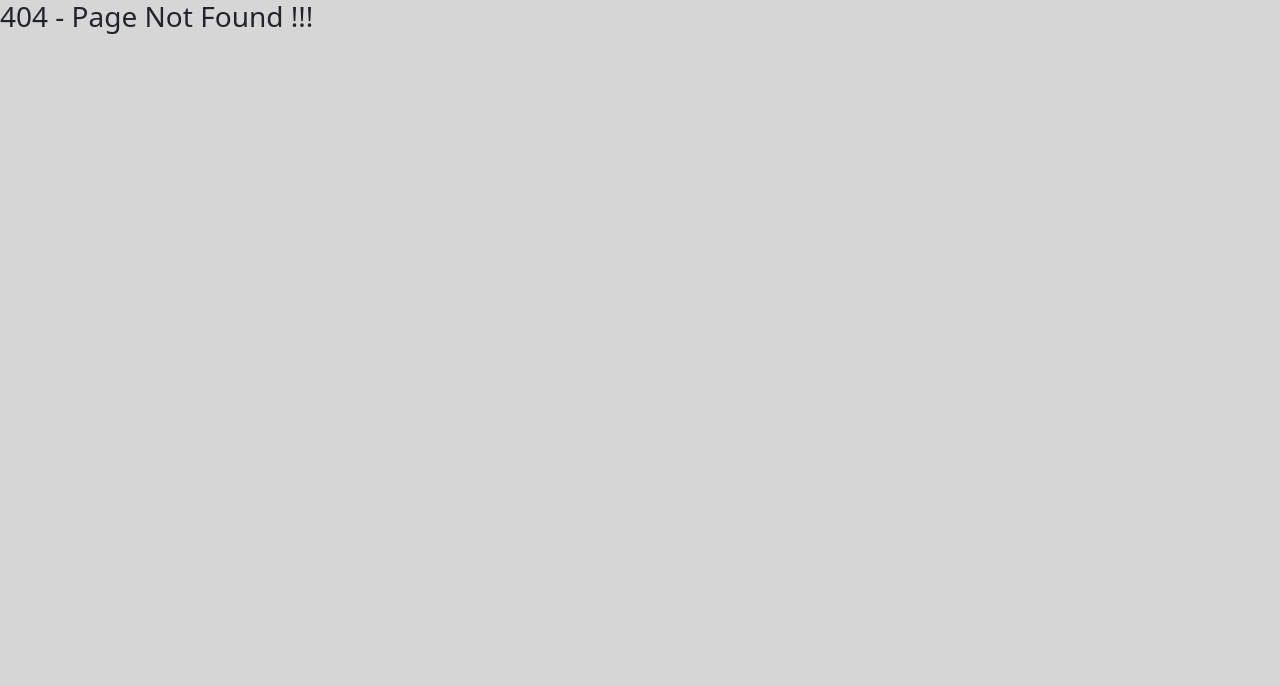
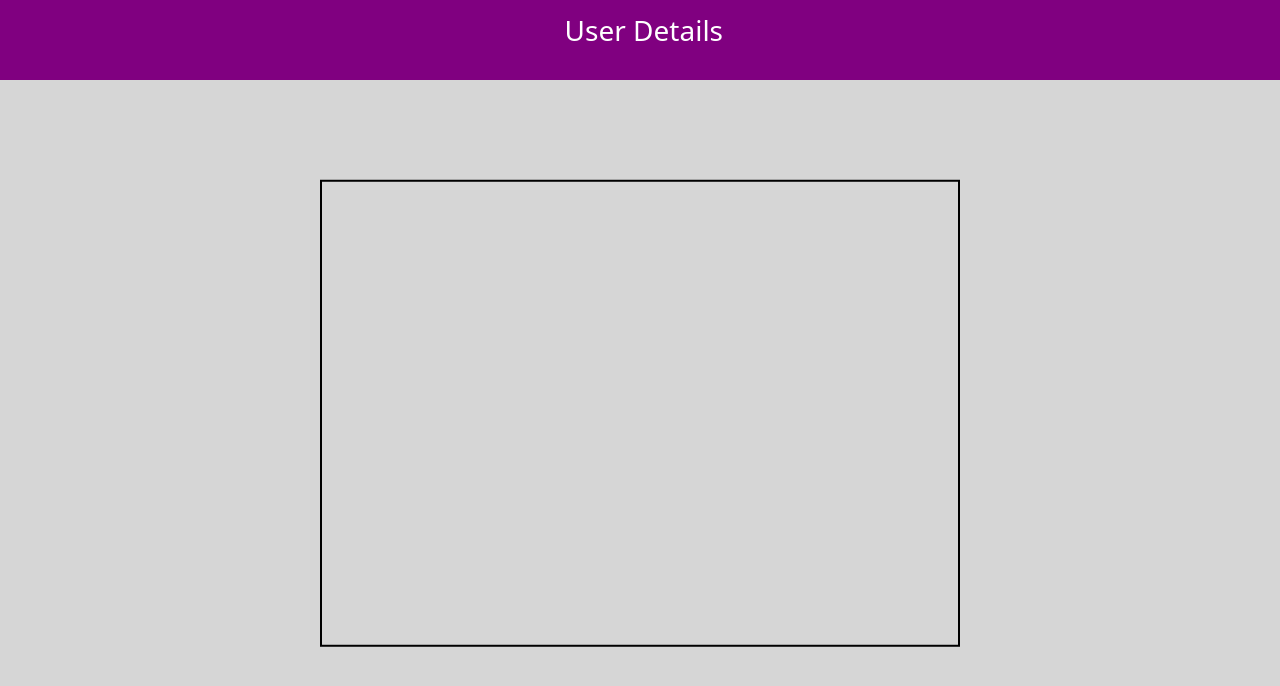
Before and after one commit to Aadhar-Kaushik/react-poc, a React (Create React App) app: page /user-details in a window 1280 px wide. Before the commit this address had no page. Shown: the top 686 px of the page. Built offline with nearby package versions, Linux system fonts and the light colour scheme.

Commit message:
User Details Page

```diff
--- a/src/components/Header/Header.js
+++ b/src/components/Header/Header.js
@@ -1,17 +1,25 @@
 import { useContext } from "react"
 import { useDispatch, useSelector } from "react-redux"
+import { useLocation, useParams } from "react-router-dom"
 import { toggleCart } from "../../ui/redux/actions"
 import CartContext from "../../ui/store/cart-context/cart-context"
 import classes from "./Header.module.css"
-const Header = () => {
+const Header = (props) => {
     // const cartCtx=useContext(CartContext)
     const count=useSelector(state=>state.cart.count)
 
     const dispatch=useDispatch()
+    const params=useParams()
 
-    return <div className={classes.header}>
-        <div className={classes["cart-button"]}>
-            <button className="btn btn-primary" onClick={()=>dispatch(toggleCart())}>Cart ({count}) </button>
+
+
+    return <div className={classes.header +" row"}>
+        <div className="col-md-10">
+
+        <h3 className={classes.heading}>{params["name"] || props.heading}</h3>
+        </div>
+        <div className={classes["cart-button"]+" col-md-2"}>
+           {props.isCartBtnShown &&  <button className="btn btn-primary" onClick={()=>dispatch(toggleCart())}>Cart ({count}) </button>}
         </div>
     </div>
 }
--- a/src/components/Header/Header.module.css
+++ b/src/components/Header/Header.module.css
@@ -2,14 +2,20 @@
     height: 5em;
     width: 100%;
     background: purple;
+    margin: 0;
 }
 
 .cart-button{
     float: right;
 }
+.heading{
+    color: white;
+    margin-left: 53%;
+    padding-top: 0.5em;
+}
 .cart-button button{
     font-weight: 600;
-    margin-right: 3em;
+    /* margin-right: 3em; */
     margin-top: 1em;
     height: 3em;
     width: 7em;
--- a/src/components/Home/Home.js
+++ b/src/components/Home/Home.js
@@ -18,7 +18,9 @@ const Home = () => {
     return <>
         {isCartShown && <Cart
         />}
-        <Header />
+        <Header isCartBtnShown={true}
+        heading="MEALS"
+        />
         <Outlet/>
     </>
 
--- a/src/components/Login/Login.js
+++ b/src/components/Login/Login.js
@@ -43,6 +43,7 @@ const Login = () => {
             </div>
             <div><label>Password : </label><br /><input
                 value={password}
+                type="password"
                 onChange={onChangePassword}
                 onBlur={onBlurPassword}
             /></div>
--- a/src/components/MealDetails/MealDetails.js
+++ b/src/components/MealDetails/MealDetails.js
@@ -19,7 +19,10 @@ const MealDetails = () => {
 
     return <div className={classes.table}>
         <button className="btn btn-danger" onClick={() => navigate(-1)}>Back</button>
-        <button className="btn btn-primary" onClick={() => setToggle(prev=>!prev)}>Toggle</button>
+        <button className="btn btn-primary" onClick={() => setToggle(prev=>!prev)}>
+            <div>Toggle</div>
+            <div>(For UseEffect)</div>
+        </button>
 
         <table>
             <tr>
--- a/src/components/Modal/Modal.js
+++ b/src/components/Modal/Modal.js
@@ -1,36 +1,47 @@
 import React, { useContext } from "react"
 import ReactDOM from "react-dom"
-import { useDispatch } from "react-redux"
+import { useDispatch, useSelector } from "react-redux"
+import { useNavigate } from "react-router-dom"
 import { toggleCart } from "../../ui/redux/actions"
 import classes from "./Modal.module.css"
 
-const Content=props=>{
+const Content = props => {
 
     // const cartCtx=useContext(CartContext)
-    const dispatch=useDispatch()
+    const cart = useSelector(state => state.cart)
+    const dispatch = useDispatch()
+    const navigate = useNavigate()
+
+    const onClickOrderHandler = () => {
+        navigate("/user-details")
+    }
+
     return <div className={classes.content}>
         <div className={classes.head}>{props.head}</div>
         <div className={classes.body}>{props.body}</div>
         <div className={classes.foot}>
             <span>{props.foot}</span>
-            <button className={`btn btn-primary ${classes["btn-1"]}`}>Order</button>
-            <button className={`btn btn-primary ${classes["btn-2"]}`} onClick={()=>dispatch(toggleCart())}>Cancel</button>
+            <button className={`btn btn-primary ${classes["btn-1"]}`}
+                disabled={cart.cartItems.length === 0}
+                onClick={onClickOrderHandler}
+            >Order</button>
+            <button className={`btn btn-primary ${classes["btn-2"]}`} onClick={() => dispatch(toggleCart())}>Cancel</button>
         </div>
 
     </div>
 }
-const Backdrop=(props)=>{
+const Backdrop = (props) => {
     return <div className={classes.back} onClick={props.onClick}>
 
     </div>
 }
-const Modal=props=>{
+const Modal = props => {
     // const cartCtx=useContext(CartContext)
-    const dispatch=useDispatch()
-return <React.Fragment>
-    {ReactDOM.createPortal(<Content {...props}>{props.children}</Content>,document.getElementById("backdrop"))}
-    {ReactDOM.createPortal(<Backdrop onClick={()=>dispatch(toggleCart())}/>,document.getElementById("backdrop"))}
-</React.Fragment>
+    const dispatch = useDispatch()
+    return <React.Fragment>
+        {ReactDOM.createPortal(<Content {...props}>{props.children}</Content>, document.getElementById("backdrop"))}
+        {ReactDOM.createPortal(<Backdrop onClick={() => dispatch(toggleCart())} />, document.getElementById("backdrop"))}
+    </React.Fragment>
 }
 
 export default Modal
--- /dev/null
+++ b/src/components/UserDetails/UserDetails.js
@@ -0,0 +1,16 @@
+import Header from "../Header/Header"
+import classes from "./UserDetails.module.css"
+const UserDetails=()=>{
+
+    return <>
+     <Header heading="User Details"/>
+     <div className={classes.cover}>
+
+     <form className={classes.form}>
+
+     </form>
+     </div>
+    </>
+}
+
+export default UserDetails
--- /dev/null
+++ b/src/components/UserDetails/UserDetails.module.css
@@ -0,0 +1,15 @@
+.cover{
+    width: 100%;
+    height: 85%;
+    position: relative;
+}
+.form{
+    position: absolute;
+    top: 50%;
+    left: 50%;
+    transform: translate(-50%,-50%);
+    padding: 1em;
+    border: 2px solid black;
+    height: 70%;
+    width: 50%;
+}
--- a/src/components/app-router/app-router.js
+++ b/src/components/app-router/app-router.js
@@ -1,9 +1,12 @@
+import React from "react"
 import { Navigate, Route, Routes } from "react-router-dom"
-import Home from "../Home/Home"
-import Login from "../Login/Login"
-import MealDetails from "../MealDetails/MealDetails"
-import Meals from "../Meals/Meals"
-import PageNotFound from "../PageNotFound/PageNotFound"
+
+const Home= React.lazy(()=>import("../Home/Home"))
+const Login= React.lazy(()=>import("../Login/Login"))
+const MealDetails= React.lazy(()=>import("../MealDetails/MealDetails"))
+const Meals= React.lazy(()=>import("../Meals/Meals"))
+const PageNotFound= React.lazy(()=>import("../PageNotFound/PageNotFound"))
+const UserDetails=React.lazy(()=>import("../UserDetails/UserDetails"))
 
 const AppRouter = () => {
     return <Routes>
@@ -15,6 +18,7 @@ const AppRouter = () => {
             <Route path="meals/:id/:name" element={<MealDetails />} />
             {/* <Route /> */}
         </Route>
+        <Route path="/user-details" element={<UserDetails />} />
         <Route path="/*" element={<PageNotFound />} />
     </Routes>
 }
--- a/src/index.js
+++ b/src/index.js
@@ -1,4 +1,4 @@
-import React from 'react';
+import React, { Suspense } from 'react';
 import ReactDOM from 'react-dom/client';
 import './index.css';
 import App from './App';
@@ -15,11 +15,13 @@ const root = ReactDOM.createRoot(document.getElementById('root'));
 root.render(
   <React.StrictMode>
     <BrowserRouter>
+    <Suspense fallback={<div></div>}>
     <CartContextProvider>
       <Provider store={configureStore()}>
         <App />
       </Provider>
     </CartContextProvider>
+    </Suspense>
     </BrowserRouter>
   </React.StrictMode>
 );
```
